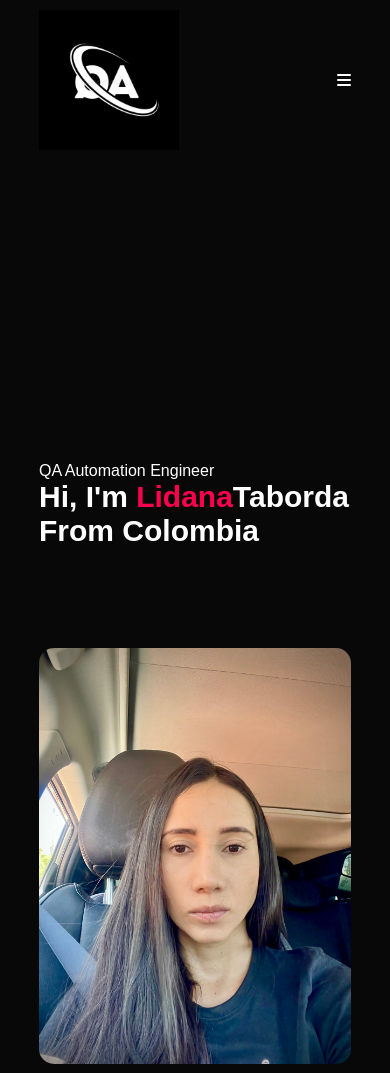
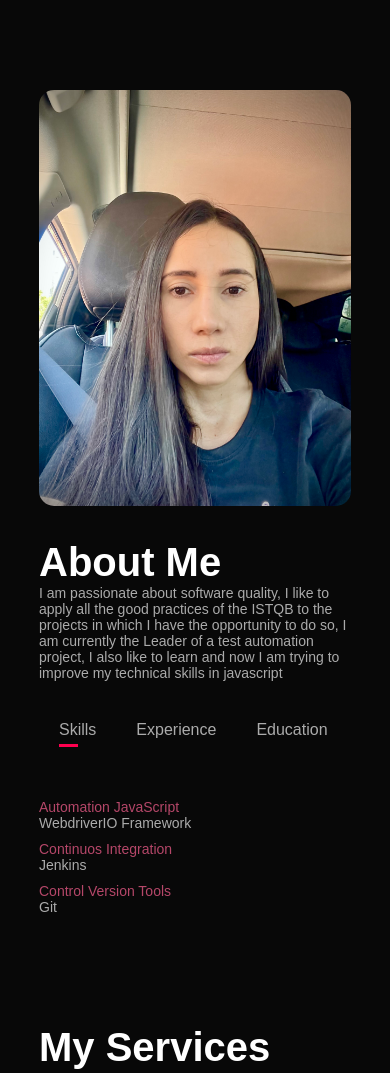
Before and after one commit to lidanat/Mission12-MakeItReal, a plain HTML site: page index.html in a window 390 px wide. Shown: the top 1073 px of the page. Drawn offline with Linux system fonts and the light colour scheme.

Commit message:
delete header

```diff
--- a/index.html
+++ b/index.html
@@ -10,26 +10,6 @@
 </head>
 
 <body>
-    <div id="header">
-        <div class="container">
-            <nav>
-                <img src="Images/logo.png" class="logo">
-                <ul id="sidemenu">
-                    <li><a href="#header">Home</a></li>
-                    <li><a href="#about">About</a></li>
-                    <li><a href="#services">Services</a></li>
-                    <li><a href="#portfolio">Portfolio</a></li>
-                    <li><a href="#contact">Contact</a></li>
-                    <i class="fas fa-times" onclick="closemenu()"></i>
-                </ul>
-                <i class="fa-solid fa-bars" onclick="openmenu()"></i>
-            </nav>
-            <div class="header-text">
-                <p>QA Automation Engineer</p>
-                <h1>Hi, I'm <span>Lidana</span>Taborda<br> From Colombia</h1>
-            </div>
-        </div>
-    </div>
     <!-- ----------------------ABOUT ----------------------------------->
     <div id="about">
         <div class="container">
--- a/style.css
+++ b/style.css
@@ -13,14 +13,6 @@ body{
 html{
     scroll-behavior: smooth;
 }
-
-/*#header{
-    width: 100%;
-    height: 100vh;
-    background-image: url(/Images/Main-Img.png);
-    background-size: cover;
-    background-position: center;
-}*/
 
 .container{
     padding: 10px 10%;
@@ -65,20 +57,6 @@ nav ul li a::after{
 
 nav ul li a:hover::after{
     width: 100%;
-}
-
-.header-text{
-    margin-top: 20%;
-    font-size: 30px;
-}
-
-.header-text h1{
-    font-size: 60px;
-    margin-top: 0%;
-}
-
-.header-text h1 span{
-    color: #ff004f;
 }
 
 /* ----------------About------------------*/
@@ -379,16 +357,6 @@ nav .fas{
 
 
 @media only screen and (max-width: 600px){
-    header{
-        background-image: url(/Images/mobile-background.png);
-    }
-    .header-text{
-        margin-top: 100%;
-        font-size: 16px;
-    }
-    .header-text h1{
-        font-size: 30px;
-    }
     nav .fas{
         display: block;
         font-size: 26px;
```
